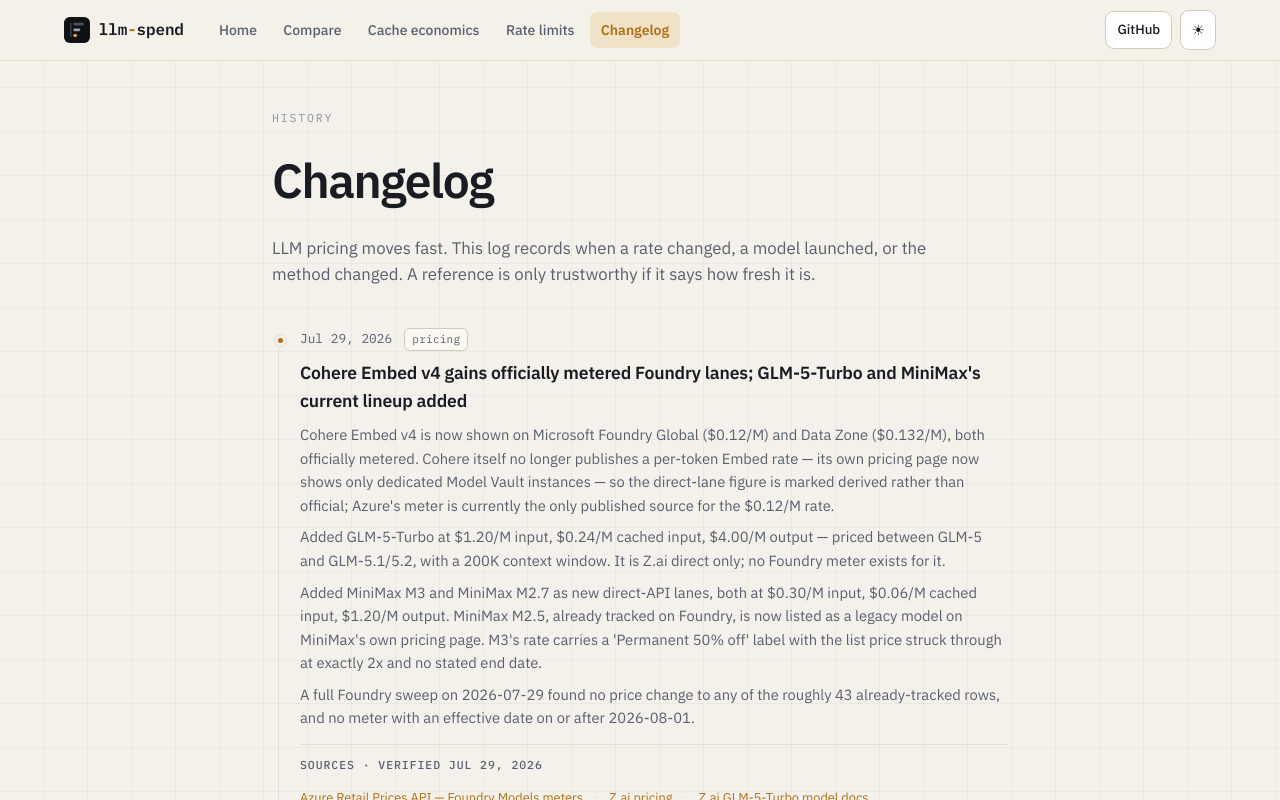
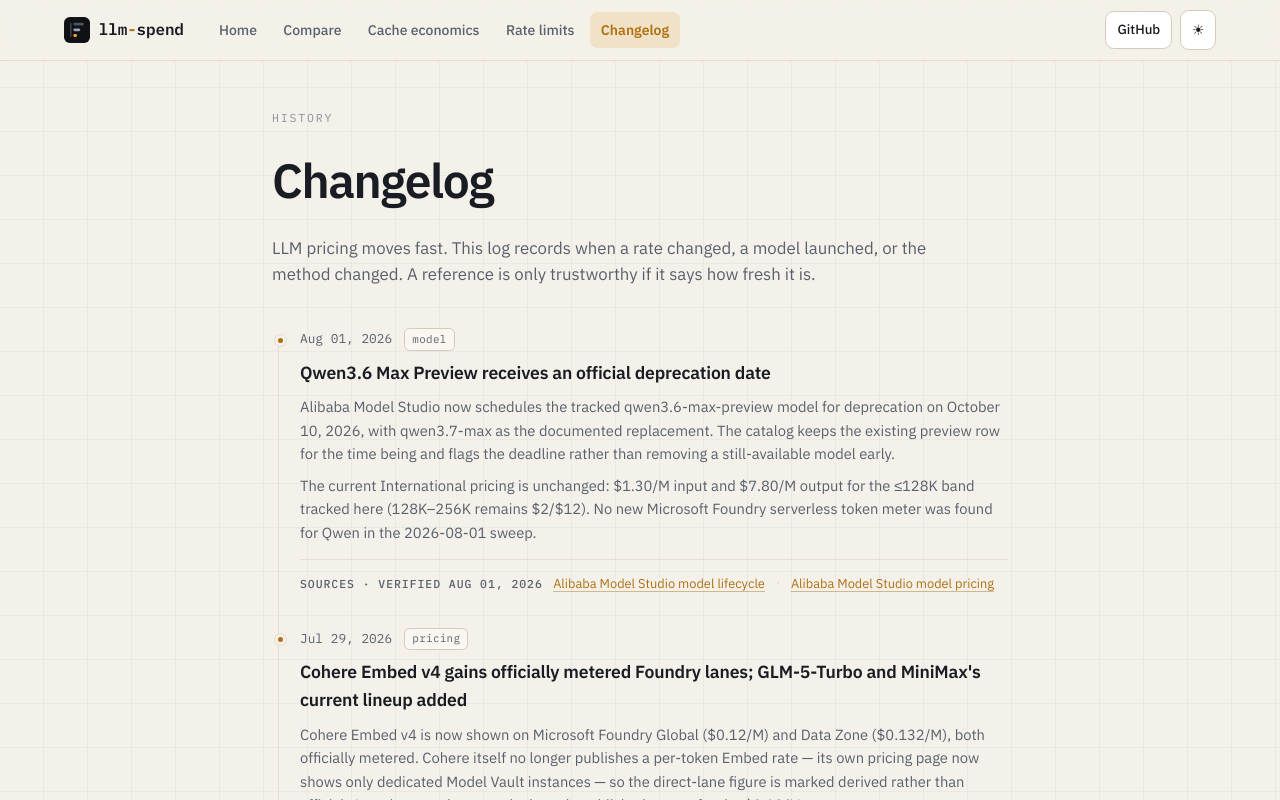
Before and after one commit to realgarit/llm-spend, a Next.js app: page /changelog in a window 1280 px wide. Shown: the top 800 px of the page. Built offline with nearby package versions, Linux system fonts and the light colour scheme.

Commit message:
feat: flag qwen3.6 max deprecation

```diff
--- a/src/data/changelog.ts
+++ b/src/data/changelog.ts
@@ -22,6 +22,20 @@
  * trustworthy over time.
  */
 export const changelog: ChangelogEntry[] = [
+  {
+    date: "2026-08-01",
+    title: "Qwen3.6 Max Preview receives an official deprecation date",
+    tag: "model",
+    body: [
+      "Alibaba Model Studio now schedules the tracked qwen3.6-max-preview model for deprecation on October 10, 2026, with qwen3.7-max as the documented replacement. The catalog keeps the existing preview row for the time being and flags the deadline rather than removing a still-available model early.",
+      "The current International pricing is unchanged: $1.30/M input and $7.80/M output for the ≤128K band tracked here (128K–256K remains $2/$12). No new Microsoft Foundry serverless token meter was found for Qwen in the 2026-08-01 sweep.",
+    ],
+    sources: [
+      { label: "Alibaba Model Studio model lifecycle", href: "https://www.alibabacloud.com/help/en/model-studio/model-depreciation" },
+      { label: "Alibaba Model Studio model pricing", href: "https://www.alibabacloud.com/help/en/model-studio/model-pricing" },
+    ],
+    sourcesVerifiedOn: "2026-08-01",
+  },
   {
     date: "2026-07-29",
     title: "Cohere Embed v4 gains officially metered Foundry lanes; GLM-5-Turbo and MiniMax's current lineup added",
--- a/src/data/providers.ts
+++ b/src/data/providers.ts
@@ -932,9 +932,10 @@
         cachedConfidence: "derived",
         outputUsd: 7.8,
         confidence: "official",
-        notes: "Thinking-only preview; rates shown are the ≤128K tier (128K-256K bills $2/$12). Superseded as flagship by Qwen3.7 Max.",
+        notes:
+          "Thinking-only preview; rates shown are the ≤128K tier (128K-256K bills $2/$12). Scheduled for deprecation on 2026-10-10; Alibaba lists Qwen3.7 Max as the replacement.",
         sourceNote:
-          "Alibaba Cloud Model Studio pricing page, International endpoint. Cached input derived as 10% of input per the official context-cache doc, which lists this model as supported.",
+          "Alibaba Cloud Model Studio pricing page, International endpoint, re-verified 2026-08-01. Cached input derived as 10% of input per the official context-cache doc, which lists this model as supported. Alibaba's official model-lifecycle page schedules qwen3.6-max-preview for deprecation on 2026-10-10 and names qwen3.7-max as the replacement.",
         effectiveDate: "2026-07-19",
       },
     ],
```
Also changed, not shown: 1 other file (tests, documents, lock files or other folders).
